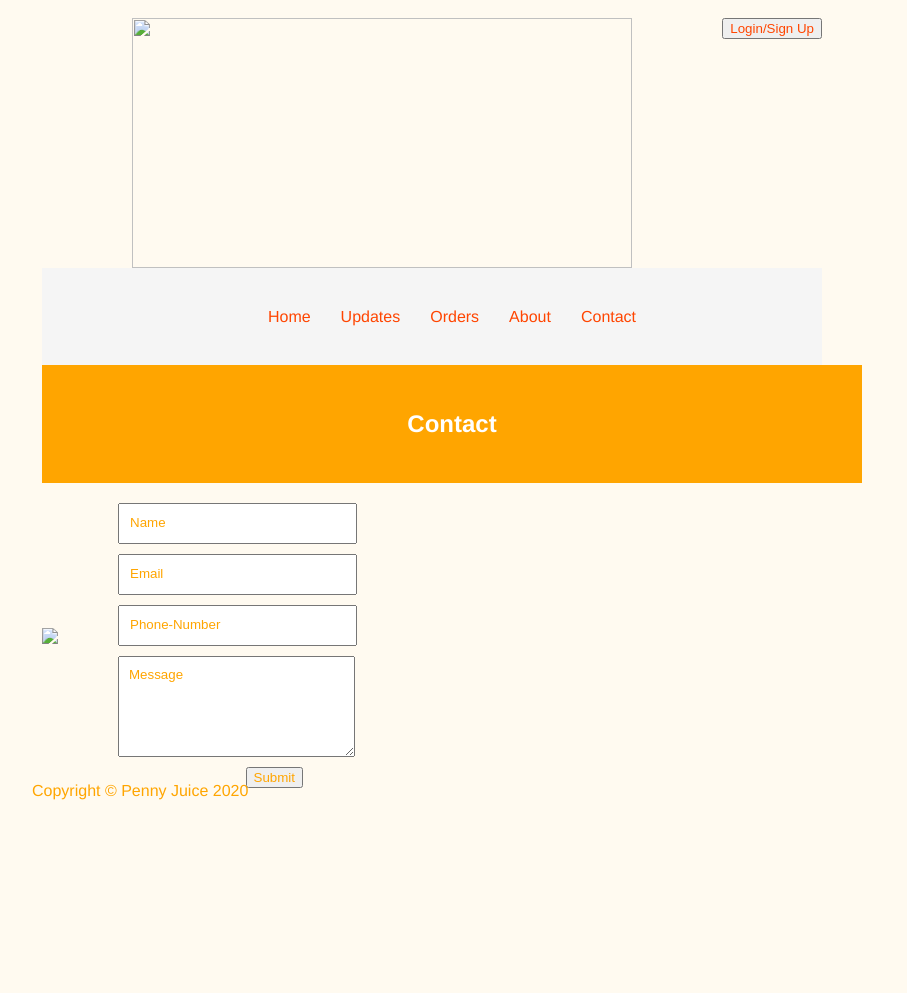
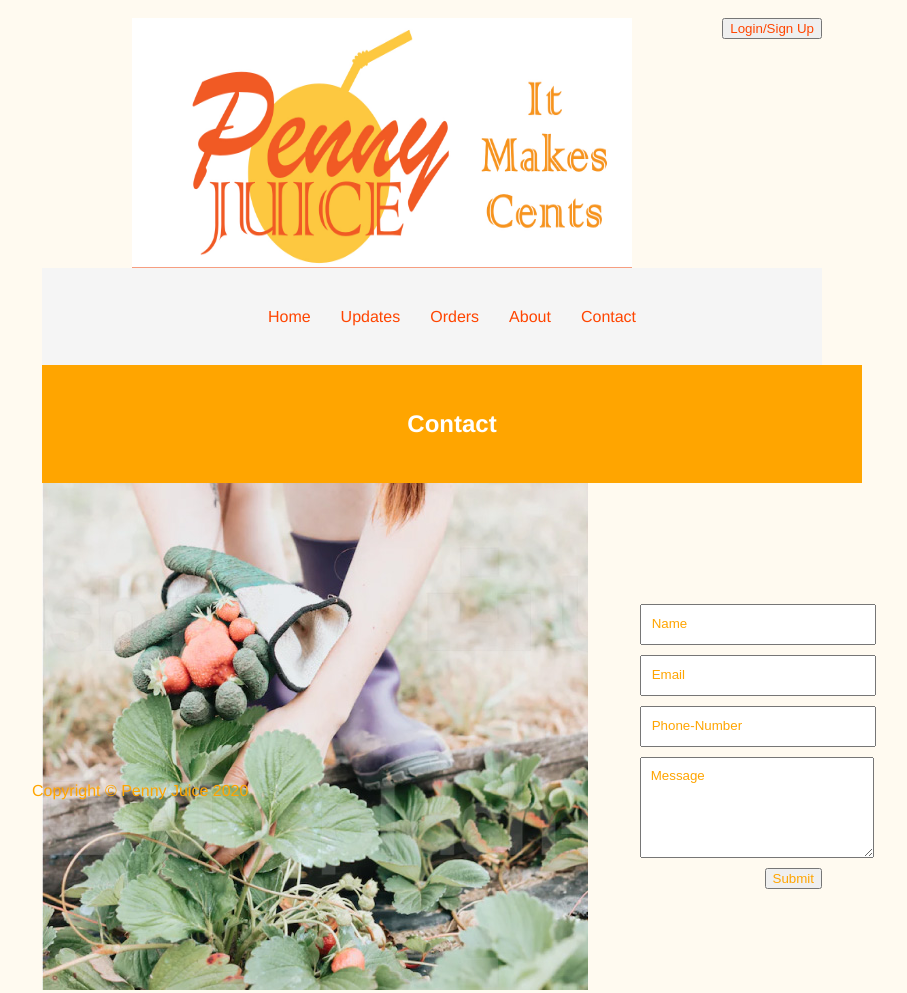
Before and after one commit to MVelicescu/grc175bfinalpennyjuice, a plain HTML site: page Contact.html in a window 1280 px wide. Shown: the whole page, without its empty margins (208-1115 px from the left). Before the commit the page ends 916 px from the top, so only its background shows below. Drawn offline with Linux system fonts and the light colour scheme; files that its build step writes are made by us from their sources.

Commit message:
Update Contact.html
initial commit

```diff
--- a/Contact.html
+++ b/Contact.html
@@ -6,7 +6,7 @@
     <meta name="Keywords" content="Las Vegas, Healthy Lifestyle, Pre School, Juices">
     <meta name="author" content="Marla Velicescu">
     <meta name="viewport" content="width=device-width, initial-scale=1.0">
-    <link rel="stylesheet" type="text/css" href="../CSS/mystyle.css">
+    <link rel="stylesheet" type="text/css" href="mystyle.css">
 </head>
 <body>
     <div id="container">
@@ -16,7 +16,7 @@
                Login/Sign Up
            </button>
             </a>
-            <img src="IMAGES/numberone.jpg" class="title"/>
+            <img src="numberone.jpg" class="title"/>
             <div class="content"></div>
             <div class="topnav">
                <ul>
@@ -45,7 +45,7 @@
 
 <div class= "contactpage">
     <div class="image">
-        <img src="IMAGES/behindthescenes2_opt.jpg">
+        <img src="behindthescenes2_opt.jpg">
     </div>
 
         <form>
```
